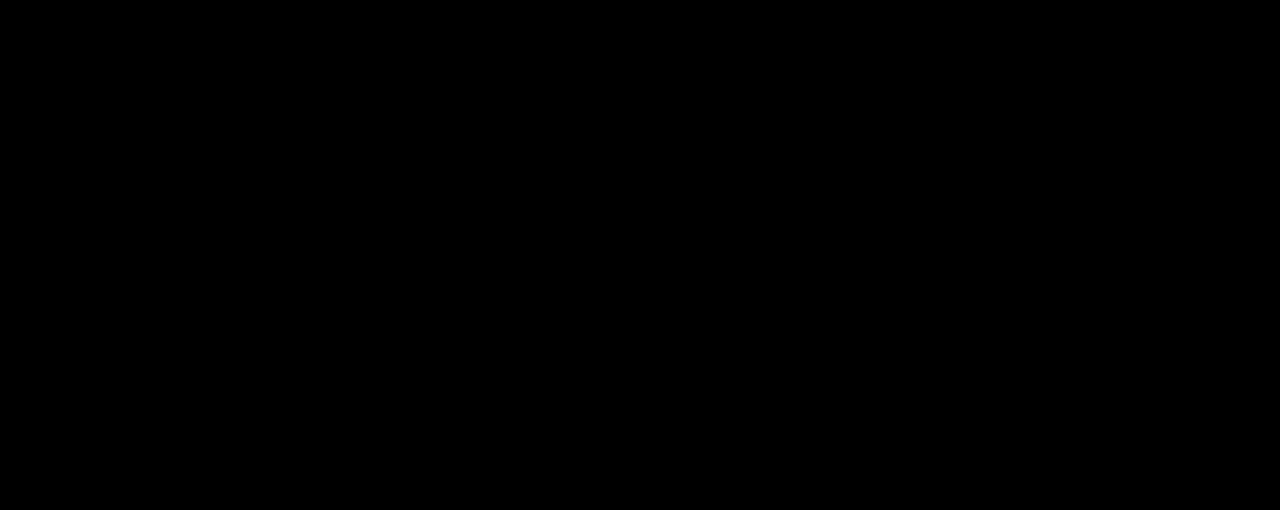
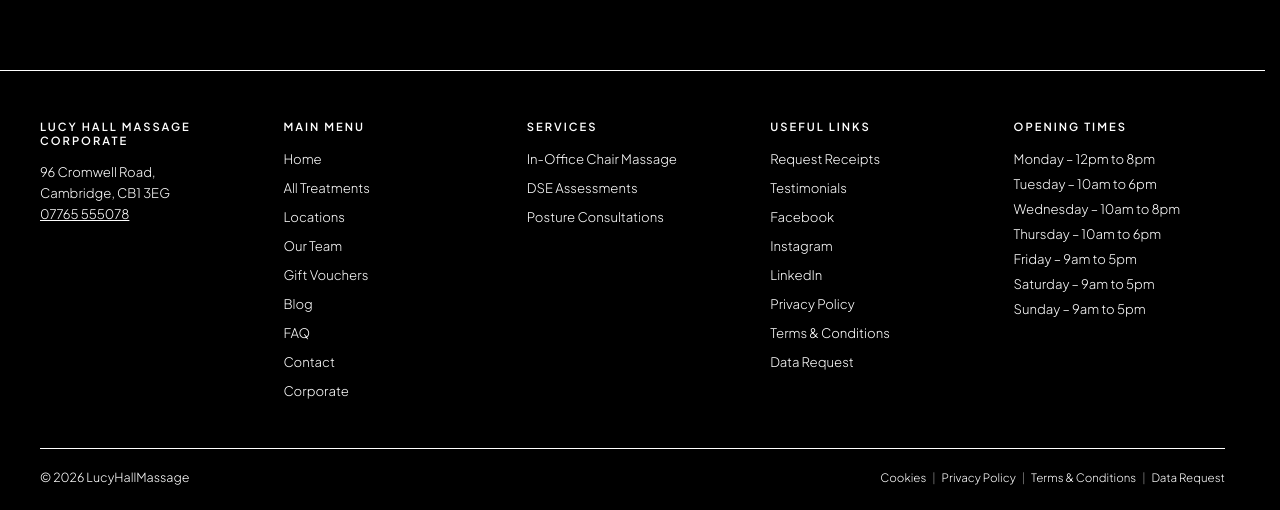
Before and after one commit to federationdesign-design/LHM, a Next.js app: page /corporate in a window 1280 px wide. Shown: the part 9684-10194 px from the top of the page. Before the commit the page ends 9754 px from the top, so only its background shows below. Built offline with nearby package versions, Linux system fonts and the light colour scheme.

Commit message:
Corp homepage: render CorporateFooter (was missing)

```diff
--- a/app/corporate/CorporateHomeClient.tsx
+++ b/app/corporate/CorporateHomeClient.tsx
@@ -547,6 +547,7 @@ export default function CorporateHomeClient() {
           </div>
         </section>
 
+        <CorporateFooter />
       </main>
 
       <style>{`
```
